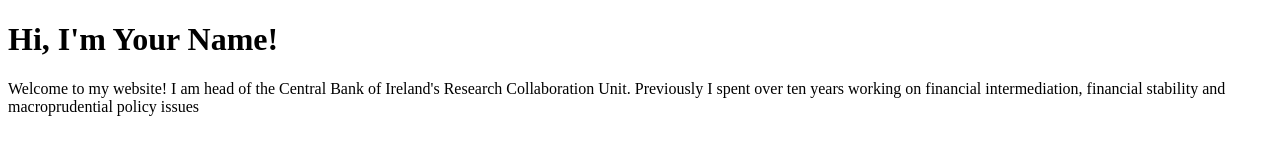
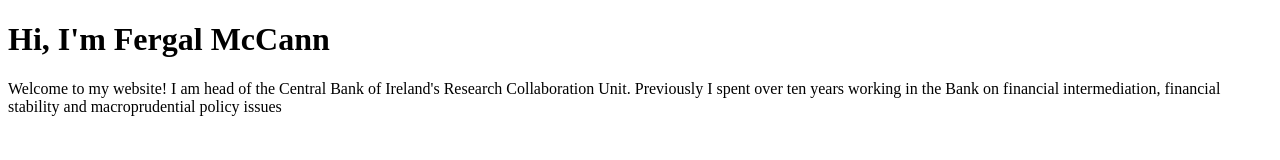
Before and after one commit to fergalmccann/fergalmccann, a plain HTML site: page index.html in a window 1280 px wide. Drawn offline with Linux system fonts and the light colour scheme.

Commit message:
Update index.html

```diff
--- a/index.html
+++ b/index.html
@@ -1,14 +1,14 @@
-<!DOCTYPE html>
+ <!DOCTYPE html>
 <html>
   <head>
     <title>Fergal McCann - Homepage</title>
   </head>
 
   <body>
-    <h1>Hi, I'm Your Name!</h1>
+    <h1>Hi, I'm Fergal McCann</h1>
 
     <p>Welcome to my website!
     I am head of the Central Bank of Ireland's Research Collaboration Unit.
-    Previously I spent over ten years working on financial intermediation, financial stability and macroprudential policy issues</p>
+    Previously I spent over ten years working in the Bank on financial intermediation, financial stability and macroprudential policy issues</p>
   </body>
 </html>
```
